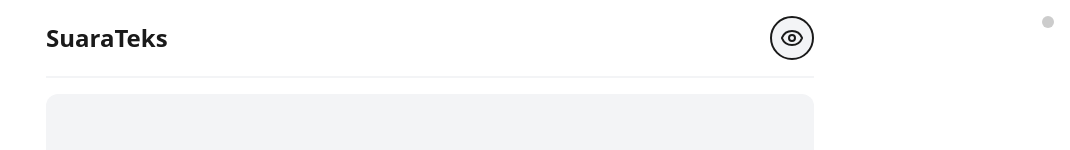
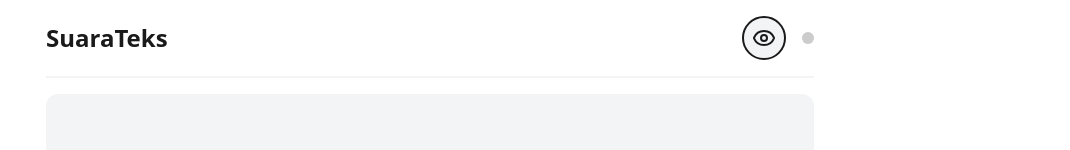
Before and after one commit to workyudha21-cmd/suarateks-pwa, a React (Vite) app: page / in a window 1280 px wide. Shown: the top 150 px of the page, without its empty margins (210-1280 px from the left). Built offline with nearby package versions, Linux system fonts and the light colour scheme.

Commit message:
fix: remove absolute positioning from status indicator to prevent overlap

```diff
--- a/src/index.css
+++ b/src/index.css
@@ -133,13 +133,12 @@
 }
 
 .status-indicator {
-  position: absolute;
-  top: 1rem;
-  right: 1rem;
   width: 12px;
   height: 12px;
   border-radius: 50%;
   background-color: #ccc;
+  flex-shrink: 0;
+  /* Prevent shrinking in flex container */
 }
 
 .status-indicator.listening {
@@ -214,10 +213,12 @@
     /* Prevent becoming too small */
   }
 }
+
 /* Elderly Mode (High Contrast & Big Text) */
 body.elderly-mode {
   --bg-color: #000000;
-  --text-color: #FFFF00; /* Yellow */
+  --text-color: #FFFF00;
+  /* Yellow */
   --surface-color: #000000;
   --accent-color: #FFFF00;
   --font-size-base: 24px;
@@ -229,7 +230,8 @@
 }
 
 body.elderly-mode .interim-text {
-  color: #FFA500; /* Orange for interim */
+  color: #FFA500;
+  /* Orange for interim */
 }
 
 body.elderly-mode button {
```
